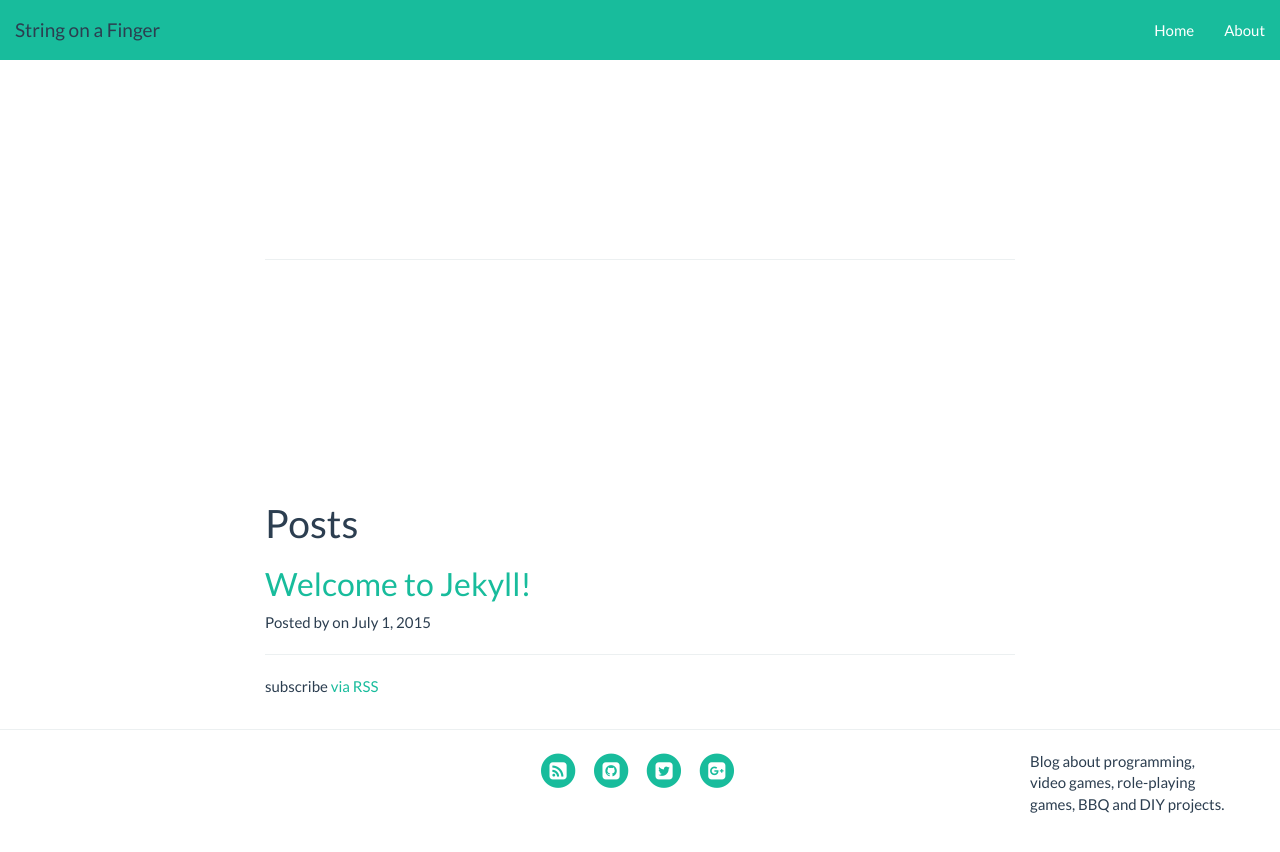
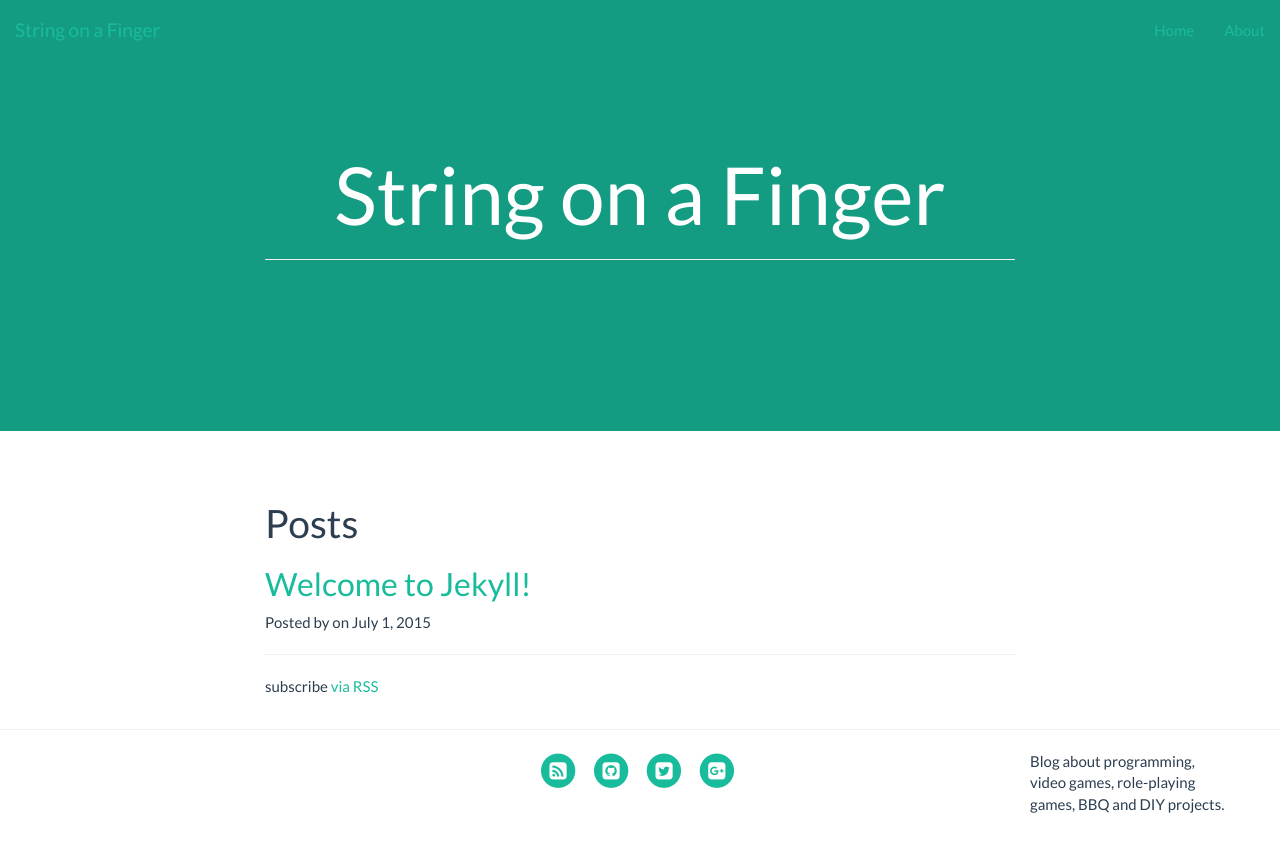
Before and after one commit to psychoph/psychoph.github.io, a Jekyll site: the page built from index.html, in a window 1280 px wide. Shown: the top 852 px of the page. Built offline with Jekyll 4.4.1, drawn with Linux system fonts in a browser that asks for light colours; nearby versions of some CDN libraries; the list of posts is cut into pages by our own code.

Commit message:
updates to header

```diff
--- a/_includes/nav.html
+++ b/_includes/nav.html
@@ -1,5 +1,5 @@
 <!-- Navigation -->
-<nav class="navbar navbar-inverse navbar-fixed-top">
+<nav class="navbar navbar-fixed-top">
     <div class="container-fluid">
         <!-- Brand and toggle get grouped for better mobile display -->
         <div class="navbar-header">
--- a/_layouts/page.html
+++ b/_layouts/page.html
@@ -3,7 +3,7 @@ layout: default
 ---
 
 <!-- Page Header -->
-<header class="intro-header" style="background-image: url('{{ site.baseurl }}/{{ page.header-img }}')">
+<header class="intro-header">
     <div class="container">
         <div class="row">
             <div class="col-lg-8 col-lg-offset-2 col-md-10 col-md-offset-1">
--- a/css/custom.css
+++ b/css/custom.css
@@ -1,6 +1,7 @@
 .intro-header {
-    background-color: #808080;
-    background: no-repeat center center;
+    background: #149c82;
+    background-image: url("zenbg-1.png"), url("zenbg-2.png");
+    background-repeat: repeat-x, repeat;
     background-attachment: scroll;
     -webkit-background-size: cover;
     -moz-background-size: cover;
```
Also changed, not shown: img/ZenBG-1.png (added), img/ZenBG-2.png (added).
